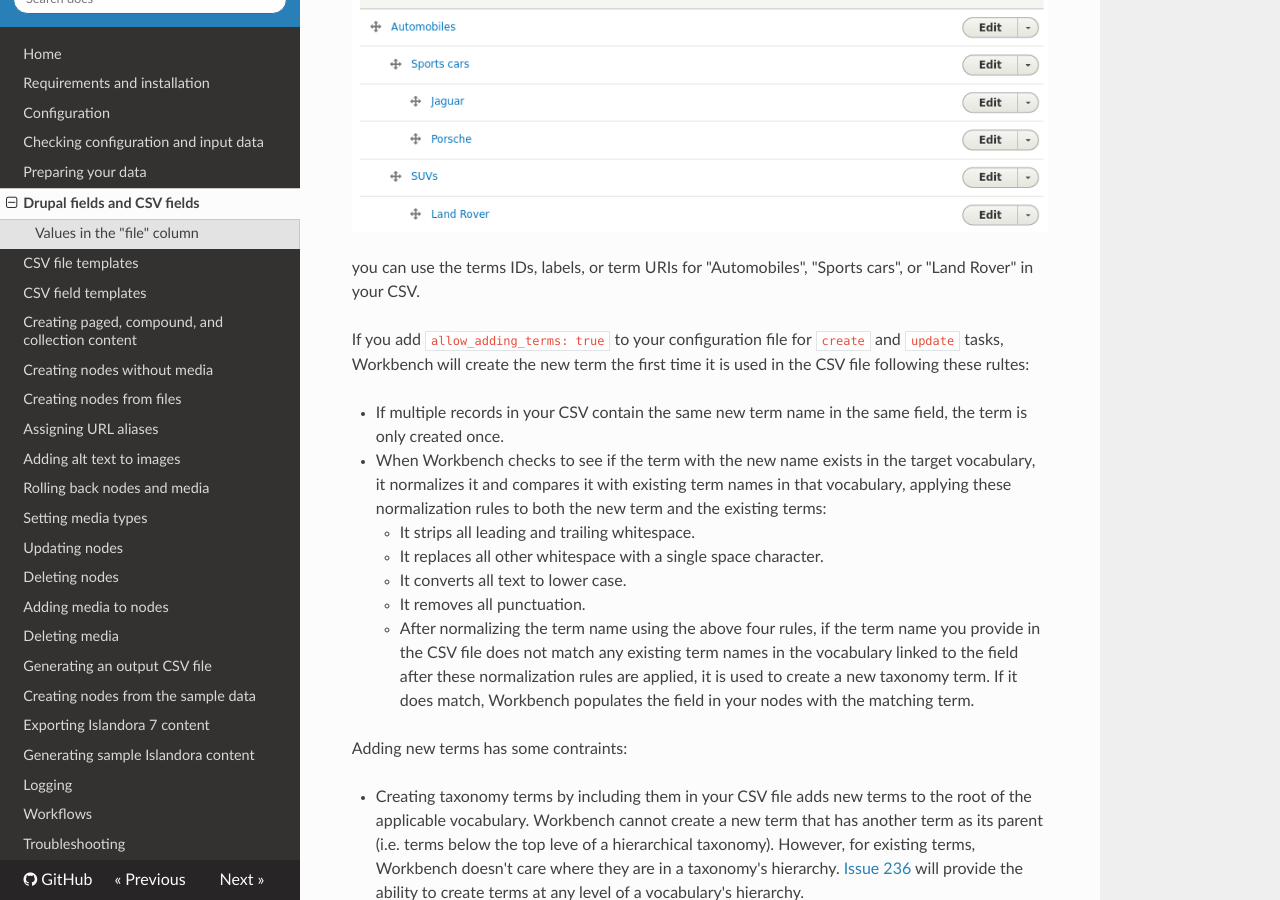
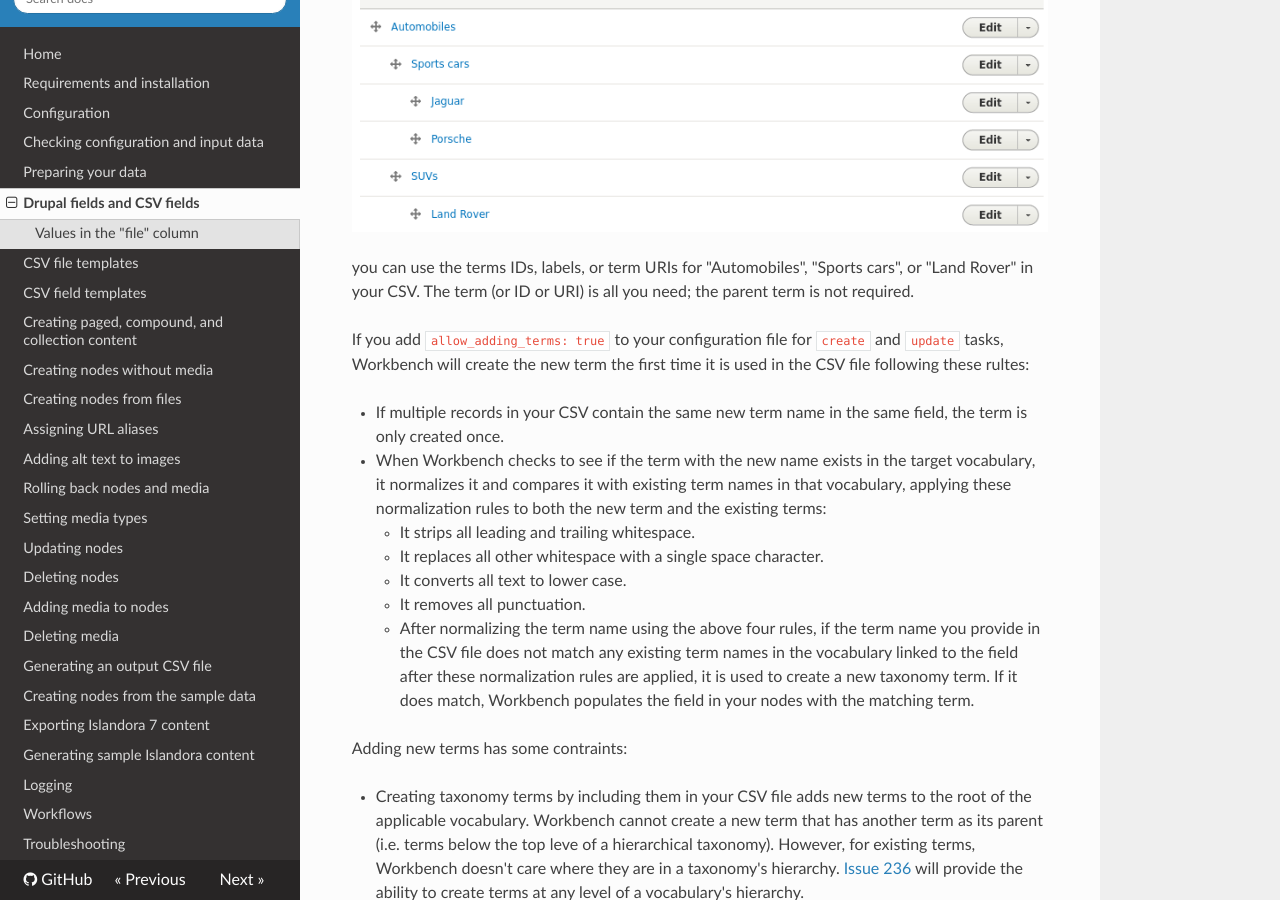
Before and after one commit to mjordan/islandora_workbench_docs, an MkDocs documentation site: the page built from docs/fields.md, in a window 1280 px wide and 900 px high, scrolled down 7043 px. Built offline with MkDocs 1.6.1, drawn with Linux system fonts in a browser that asks for light colours; nearby versions of some CDN libraries; old or Windows-style settings are respelled for this version of MkDocs.

Commit message:
Fixed up note about hierarchical taxonomy terms.

```diff
--- a/docs/fields.md
+++ b/docs/fields.md
@@ -185,7 +185,7 @@ Existing terms can be from any point in a vocabulary's hierarchy. In other words
 
 ![Hierarchical_vocabulary](images/hierarchical_vocab.png)
 
-you can use the terms IDs, labels, or term URIs for "Automobiles", "Sports cars", or "Land Rover" in your CSV.
+you can use the terms IDs, labels, or term URIs for "Automobiles", "Sports cars", or "Land Rover" in your CSV. The term (or ID or URI) is all you need; the parent term is not required.
 
 If you add `allow_adding_terms: true` to your configuration file for `create` and `update` tasks, Workbench will create the new term the first time it is used in the CSV file following these rultes:
 
```
Also changed, not shown: site/index.html.
